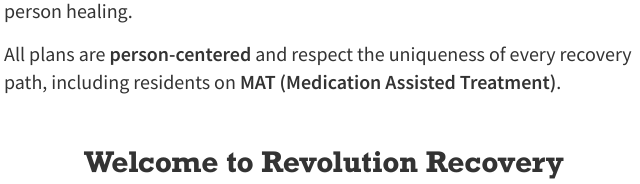
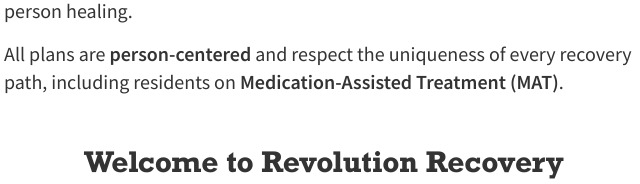
Before and after one commit to abstracthat/revolution-recovery, a plain HTML site: page public/index.html in a window 1280 px wide. Shown: the part 2096-2280 px from the top of the page, 316-956 px from the left. Drawn offline with Linux system fonts and the light colour scheme.

Commit message:
Fix typo

```diff
--- a/public/index.html
+++ b/public/index.html
@@ -142,7 +142,7 @@
         <p>
           All plans are <strong>person-centered</strong> and respect the
           uniqueness of every recovery path, including residents on
-          <strong>MAT (Medication Assisted Treatment)</strong>.
+          <strong>Medication-Assisted Treatment (MAT)</strong>.
         </p>
       </section>
       <section class="mb3 small-mb2">
```
